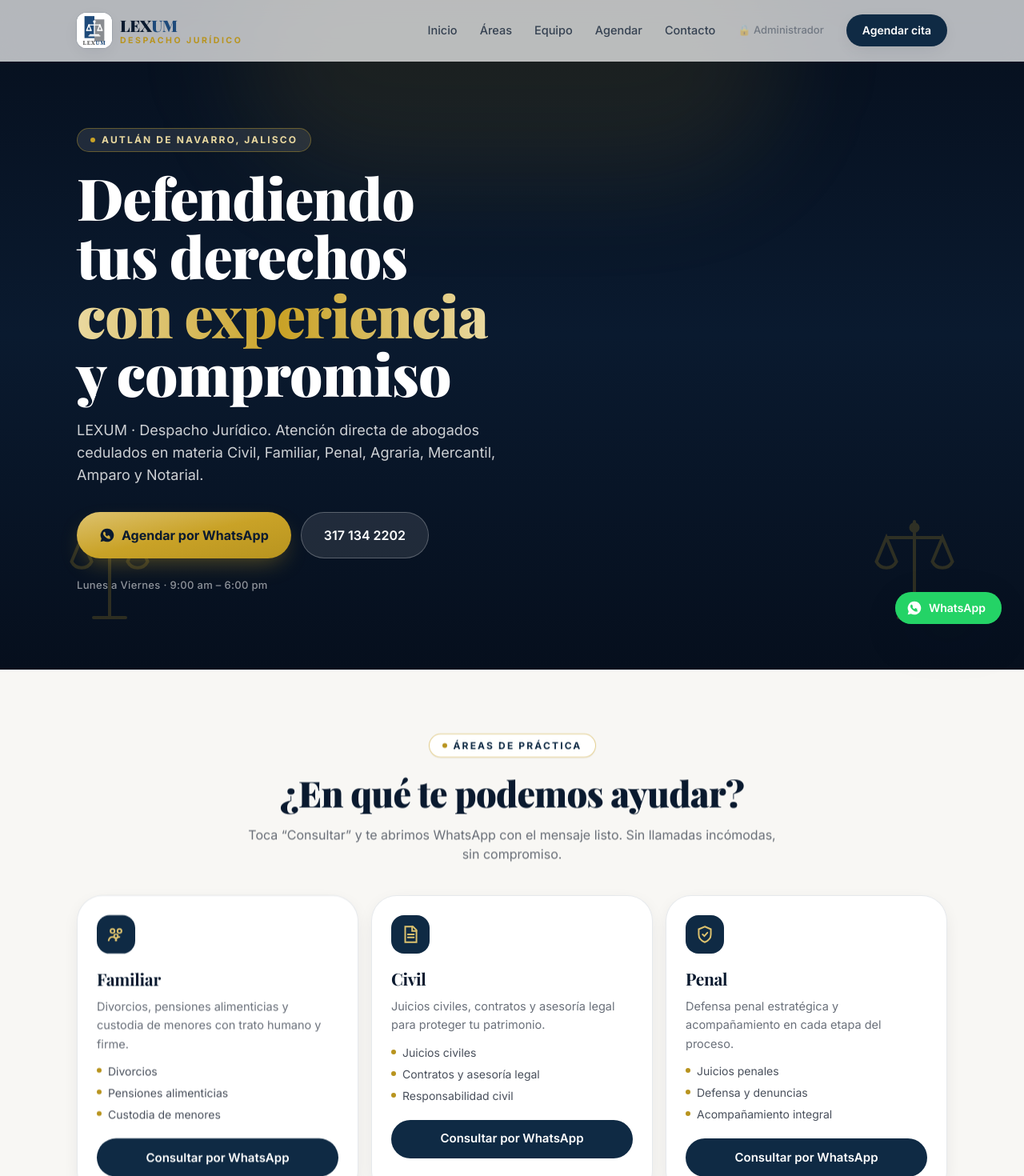
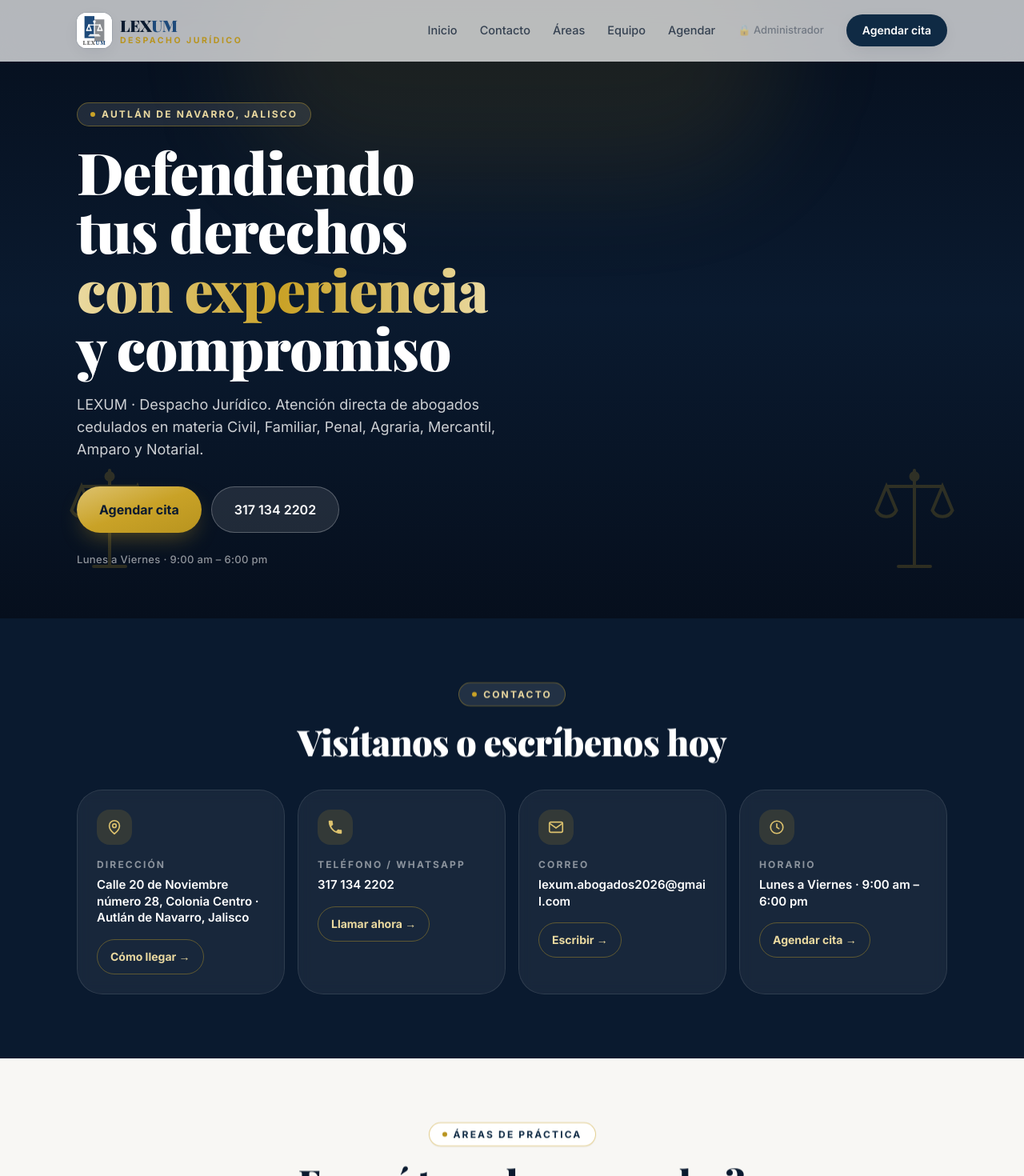
Before and after one commit to AlexisOsorio256/LEXUM, a Next.js app: page / in a window 1280 px wide. Shown: the top 1470 px of the page at 80% size. Built offline with nearby package versions, Linux system fonts and the light colour scheme; a web font is replaced by a local one.

Commit message:
Flujo unico al formulario; contacto arriba; sin foto ni submenus

```diff
--- a/src/app/page.tsx
+++ b/src/app/page.tsx
@@ -5,16 +5,20 @@ import VisitTracker from "@/components/VisitTracker";
 import Reveal from "@/components/Reveal";
 import Navbar from "@/components/Navbar";
 import Hero from "@/components/Hero";
+import Contacto from "@/components/Contacto";
 import Areas from "@/components/Areas";
 import Equipo from "@/components/Equipo";
 import Agendar from "@/components/Agendar";
-import Contacto from "@/components/Contacto";
 import Footer from "@/components/Footer";
-import WhatsAppFloat from "@/components/WhatsAppFloat";
 import StickyCallBar from "@/components/StickyCallBar";
 
 export const revalidate = 60;
 
+/**
+ * Orden: Inicio corto → Contacto → Áreas → Equipo → Agendar.
+ * El visitante ve primero dónde comunicarse; cada dato una sola vez.
+ * Único flujo hacia WhatsApp: el formulario de Agendar.
+ */
 export default async function Home() {
   const settings = despacho.settings as SiteSettings;
   const areas = (despacho.areas as Area[])
@@ -29,26 +33,16 @@ export default async function Home() {
     <main>
       <VisitTracker />
       <Reveal />
-      <Navbar
-        waNumber={settings.whatsapp_number}
-        waMessage={settings.whatsapp_message}
-        phoneDisplay={settings.phone_display}
-      />
+      <Navbar waNumber={settings.whatsapp_number} phoneDisplay={settings.phone_display} />
       <Hero settings={settings} />
-
-      <Areas areas={areas} waNumber={settings.whatsapp_number} consultas={metrics.likes} />
+      <Contacto settings={settings} />
+      <Areas areas={areas} consultas={metrics.likes} />
       <Equipo abogados={abogados} />
       <Agendar areas={areas} waNumber={settings.whatsapp_number} />
-      <Contacto settings={settings} />
       <Footer settings={settings} />
       {/* espacio para que la barra fija móvil no tape el final */}
       <div aria-hidden className="h-[76px] bg-navy-950 md:hidden" />
-      <StickyCallBar
-        waNumber={settings.whatsapp_number}
-        waMessage={settings.whatsapp_message}
-        phoneDisplay={settings.phone_display}
-      />
-      <WhatsAppFloat waNumber={settings.whatsapp_number} waMessage={settings.whatsapp_message} />
+      <StickyCallBar waNumber={settings.whatsapp_number} phoneDisplay={settings.phone_display} />
     </main>
   );
 }
--- a/src/components/Areas.tsx
+++ b/src/components/Areas.tsx
@@ -2,7 +2,8 @@
 
 import { useState } from "react";
 import type { Area } from "@/lib/types";
-import { areaLink } from "@/lib/whatsapp";
+
+export const AREA_EVENT = "lexum:elegir-area";
 
 const ICONS: Record<string, JSX.Element> = {
   familia: (
@@ -45,15 +46,15 @@ const ICONS: Record<string, JSX.Element> = {
 
 type Props = {
   areas: Area[];
-  waNumber: string;
   consultas: Record<string, number>;
 };
 
-/** Áreas de práctica: 1 columna en celular, 2-3 en escritorio. Botón grande de consulta. */
-export default function Areas({ areas, waNumber, consultas }: Props) {
+/** Áreas de práctica: 1 columna en celular, 2-3 en escritorio. "Consultar" lleva al formulario con el área elegida. */
+export default function Areas({ areas, consultas }: Props) {
   const [counts, setCounts] = useState(consultas);
 
-  async function contar(slug: string) {
+  async function contar(slug: string, areaName: string) {
+    window.dispatchEvent(new CustomEvent(AREA_EVENT, { detail: areaName }));
     setCounts((c) => ({ ...c, [slug]: (c[slug] ?? 0) + 1 }));
     try {
       const r = await fetch("/api/like", {
@@ -81,7 +82,7 @@ export default function Areas({ areas, waNumber, consultas }: Props) {
           ¿En qué te podemos ayudar?
         </h2>
         <p className="mt-3 text-[15px] leading-relaxed text-ink/65 md:text-base">
-          Toca “Consultar” y te abrimos WhatsApp con el mensaje listo.
+          Toca “Consultar” y el formulario se prepara con esa área.
           Sin llamadas incómodas, sin compromiso.
         </p>
       </div>
@@ -108,13 +109,11 @@ export default function Areas({ areas, waNumber, consultas }: Props) {
             </ul>
             <div className="mt-5 flex items-center gap-2">
               <a
-                href={areaLink(a.name, waNumber)}
-                target="_blank"
-                rel="noopener"
-                onClick={() => contar(a.slug)}
+                href="#agendar"
+                onClick={() => contar(a.slug, a.name)}
                 className="inline-flex min-h-[48px] flex-1 items-center justify-center gap-2 rounded-full bg-navy-800 px-5 text-[15px] font-semibold text-white transition hover:bg-navy-700 active:scale-[0.98]"
               >
-                Consultar por WhatsApp
+                Consultar esta área
               </a>
             </div>
             {(counts[a.slug] ?? 0) > 0 && (
--- a/src/components/Contacto.tsx
+++ b/src/components/Contacto.tsx
@@ -1,5 +1,5 @@
 import type { SiteSettings } from "@/lib/types";
-import { buildWaLink, telLink, mailLink } from "@/lib/whatsapp";
+import { telLink, mailLink } from "@/lib/whatsapp";
 
 type Props = { settings: SiteSettings };
 
@@ -42,8 +42,8 @@ export default function Contacto({ settings }: Props) {
     {
       t: "Horario",
       d: settings.hours,
-      href: buildWaLink(settings.whatsapp_number, settings.whatsapp_message),
-      label: "Agendar",
+      href: "#agendar",
+      label: "Agendar cita",
       icon: (
         <svg width="22" height="22" viewBox="0 0 24 24" fill="none" stroke="currentColor" strokeWidth="1.8" aria-hidden>
           <circle cx="12" cy="12" r="8.5" /><path d="M12 7.5V12l3 2" strokeLinecap="round" />
--- a/src/components/Hero.tsx
+++ b/src/components/Hero.tsx
@@ -1,6 +1,6 @@
 "use client";
 
-import { buildWaLink, telLink } from "@/lib/whatsapp";
+import { telLink } from "@/lib/whatsapp";
 import type { SiteSettings } from "@/lib/types";
 
 type Props = { settings: SiteSettings };
@@ -23,7 +23,7 @@ export default function Hero({ settings }: Props) {
         </div>
       </div>
 
-      <div className="relative mx-auto max-w-6xl px-4 pb-16 pt-28 md:pb-24 md:pt-40 lg:px-8">
+      <div className="relative mx-auto max-w-6xl px-4 pb-12 pt-24 md:pb-16 md:pt-32 lg:px-8">
         <div className="max-w-2xl">
           <p className="hero-enter eyebrow !border-gold-400/40 !bg-white/10 !text-gold-200">
             <span className="h-1.5 w-1.5 rounded-full bg-gold-400" />
@@ -42,14 +42,8 @@ export default function Hero({ settings }: Props) {
             Mercantil, Amparo y Notarial.
           </p>
           <div className="hero-enter hero-enter-3 mt-8 flex flex-col gap-3 sm:flex-row">
-            <a
-              href={buildWaLink(settings.whatsapp_number, settings.whatsapp_message)}
-              target="_blank"
-              rel="noopener"
-              className="btn-gold w-full sm:w-auto"
-            >
-              <WaIcon />
-              Agendar por WhatsApp
+            <a href="#agendar" className="btn-gold w-full sm:w-auto">
+              Agendar cita
             </a>
             <a
               href={telLink(settings.whatsapp_number)}
@@ -75,11 +69,3 @@ function ScaleMark() {
     </svg>
   );
 }
-
-function WaIcon() {
-  return (
-    <svg width="20" height="20" viewBox="0 0 24 24" fill="currentColor" aria-hidden>
-      <path d="M12 2a10 10 0 0 0-8.6 15.1L2 22l5-1.3A10 10 0 1 0 12 2Zm5.2 14.2c-.2.6-1.3 1.2-1.8 1.2-.5.1-1 .2-3.4-.7-2.9-1.2-4.7-4.1-4.9-4.3-.1-.2-1.1-1.5-1.1-2.9s.7-2 1-2.3c.2-.3.5-.3.7-.3h.5c.2 0 .4 0 .6.5s.8 1.9.8 2c.1.1.1.3 0 .5-.3.6-.6.8-.4 1.1.6 1.1 1.4 1.8 2.5 2.4.3.1.5 0 .7-.2l.8-.9c.2-.3.4-.2.7-.1l1.9.9c.3.1.5.2.5.3 0 .2 0 .7-.6 1.8Z" />
-    </svg>
-  );
-}
--- a/src/components/Navbar.tsx
+++ b/src/components/Navbar.tsx
@@ -2,16 +2,15 @@
 
 import { useEffect, useState } from "react";
 import { NAV_LINKS } from "@/lib/site";
-import { buildWaLink, telLink } from "@/lib/whatsapp";
+import { telLink } from "@/lib/whatsapp";
 import Logo from "./Logo";
 
 type Props = {
   waNumber: string;
-  waMessage: string;
   phoneDisplay: string;
 };
 
-export default function Navbar({ waNumber, waMessage, phoneDisplay }: Props) {
+export default function Navbar({ waNumber, phoneDisplay }: Props) {
   const [open, setOpen] = useState(false);
   const [scrolled, setScrolled] = useState(false);
 
@@ -68,9 +67,7 @@ export default function Navbar({ waNumber, waMessage, phoneDisplay }: Props) {
             🔒 Administrador
           </a>
           <a
-            href={buildWaLink(waNumber, waMessage)}
-            target="_blank"
-            rel="noopener"
+            href="#agendar"
             className="rounded-full bg-navy-800 px-5 py-2.5 text-sm font-semibold text-white shadow-card transition hover:-translate-y-0.5 hover:bg-navy-700 active:scale-95"
           >
             Agendar cita
@@ -129,17 +126,9 @@ export default function Navbar({ waNumber, waMessage, phoneDisplay }: Props) {
             >
               🔒 Administrador
             </a>
-            <div className="mt-4 grid grid-cols-2 gap-3">
-              <a
-                href={buildWaLink(waNumber, waMessage)}
-                target="_blank"
-                rel="noopener"
-                className="btn-wa w-full !px-4 text-[15px]"
-              >
-                WhatsApp
-              </a>
+            <div className="mt-4">
               <a href={telLink(waNumber)} className="btn-primary w-full !px-4 text-[15px]">
-                Llamar
+                Llamar {phoneDisplay}
               </a>
             </div>
             <p className="mt-3 text-center text-xs text-navy-900/50">
--- a/src/components/StickyCallBar.tsx
+++ b/src/components/StickyCallBar.tsx
@@ -1,14 +1,15 @@
 "use client";
 
-import { buildWaLink, telLink } from "@/lib/whatsapp";
+import { telLink } from "@/lib/whatsapp";
 
-type Props = { waNumber: string; waMessage: string; phoneDisplay: string };
+type Props = { waNumber: string; phoneDisplay: string };
 
 /**
- * Barra fija SOLO en móvil (md:hidden): Llamar + WhatsApp.
- * Botones de 56px, respeta safe-area. En escritorio se usa el flotante.
+ * Barra fija SOLO en móvil (md:hidden): Llamar + Agendar.
+ * Agendar lleva al formulario (único flujo hacia WhatsApp).
+ * Respeta safe-area. En escritorio no se muestra.
  */
-export default function StickyCallBar({ waNumber, waMessage, phoneDisplay }: Props) {
+export default function StickyCallBar({ waNumber, phoneDisplay }: Props) {
   return (
     <div
       className="fixed inset-x-0 bottom-0 z-50 border-t border-navy-800/10 bg-white/95 px-3 pt-2 backdrop-blur-xl md:hidden"
@@ -17,7 +18,7 @@ export default function StickyCallBar({ waNumber, waMessage, phoneDisplay }: Pro
       <div className="grid grid-cols-2 gap-2.5">
         <a
           href={telLink(waNumber)}
-          className="inline-flex min-h-[52px] items-center justify-center gap-2 rounded-2xl bg-navy-800 text-[15px] font-bold text-white active:scale-[0.98]"
+          className="inline-flex min-h-[52px] items-center justify-center gap-2 rounded-2xl bg-white text-[15px] font-bold text-navy-800 ring-1 ring-navy-800/20 active:scale-[0.98]"
           aria-label={`Llamar al ${phoneDisplay}`}
         >
           <svg width="18" height="18" viewBox="0 0 24 24" fill="currentColor" aria-hidden>
@@ -26,16 +27,11 @@ export default function StickyCallBar({ waNumber, waMessage, phoneDisplay }: Pro
           Llamar
         </a>
         <a
-          href={buildWaLink(waNumber, waMessage)}
-          target="_blank"
-          rel="noopener"
-          className="inline-flex min-h-[52px] items-center justify-center gap-2 rounded-2xl bg-[#25D366] text-[15px] font-bold text-white active:scale-[0.98]"
-          aria-label="Agendar por WhatsApp"
+          href="#agendar"
+          className="inline-flex min-h-[52px] items-center justify-center gap-2 rounded-2xl bg-navy-800 text-[15px] font-bold text-white active:scale-[0.98]"
+          aria-label="Ir a agendar cita"
         >
-          <svg width="18" height="18" viewBox="0 0 24 24" fill="currentColor" aria-hidden>
-            <path d="M12 2a10 10 0 0 0-8.6 15.1L2 22l5-1.3A10 10 0 1 0 12 2Zm5.2 14.2c-.2.6-1.3 1.2-1.8 1.2-.5.1-1 .2-3.4-.7-2.9-1.2-4.7-4.1-4.9-4.3-.1-.2-1.1-1.5-1.1-2.9s.7-2 1-2.3c.2-.3.5-.3.7-.3h.5c.2 0 .4 0 .6.5s.8 1.9.8 2c.1.1.1.3 0 .5-.3.6-.6.8-.4 1.1.6 1.1 1.4 1.8 2.5 2.4.3.1.5 0 .7-.2l.8-.9c.2-.3.4-.2.7-.1l1.9.9c.3.1.5.2.5.3 0 .2 0 .7-.6 1.8Z" />
-          </svg>
-          WhatsApp
+          Agendar cita
         </a>
       </div>
     </div>
--- a/src/components/WhatsAppFloat.tsx
+++ /dev/null
@@ -1,28 +0,0 @@
-"use client";
-
-import { buildWaLink } from "@/lib/whatsapp";
-
-export default function WhatsAppFloat({
-  waNumber,
-  waMessage,
-}: {
-  waNumber: string;
-  waMessage: string;
-}) {
-  return (
-    <a
-      href={buildWaLink(waNumber, waMessage)}
-      target="_blank"
-      rel="noopener"
-      aria-label="Hablar por WhatsApp"
-      style={{ bottom: "calc(1.25rem + env(safe-area-inset-bottom))" }}
-      className="group fixed right-5 z-50 hidden items-center gap-2 rounded-full bg-[#25D366] py-2.5 pl-3.5 pr-5 text-sm font-semibold text-white shadow-float transition-all duration-300 hover:-translate-y-1 md:flex md:right-7"
-    >
-      <span className="absolute inset-0 -z-10 animate-ping rounded-full bg-[#25D366]/30 [animation-duration:2.6s] motion-reduce:animate-none" aria-hidden />
-      <svg width="20" height="20" viewBox="0 0 24 24" fill="currentColor" aria-hidden>
-        <path d="M12 2a10 10 0 0 0-8.6 15.1L2 22l5-1.3A10 10 0 1 0 12 2Zm5.2 14.2c-.2.6-1.3 1.2-1.8 1.2-.5.1-1 .2-3.4-.7-2.9-1.2-4.7-4.1-4.9-4.3-.1-.2-1.1-1.5-1.1-2.9s.7-2 1-2.3c.2-.3.5-.3.7-.3h.5c.2 0 .4 0 .6.5s.8 1.9.8 2c.1.1.1.3 0 .5-.3.6-.6.8-.4 1.1.6 1.1 1.4 1.8 2.5 2.4.3.1.5 0 .7-.2l.8-.9c.2-.3.4-.2.7-.1l1.9.9c.3.1.5.2.5.3 0 .2 0 .7-.6 1.8Z" />
-      </svg>
-      <span className="font-semibold">WhatsApp</span>
-    </a>
-  );
-}
--- a/src/lib/site.ts
+++ b/src/lib/site.ts
@@ -27,10 +27,10 @@ export const ADMIN_USER = "admin2026@";
 
 export const NAV_LINKS = [
   { href: "#inicio", label: "Inicio" },
+  { href: "#contacto", label: "Contacto" },
   { href: "#areas", label: "Áreas" },
   { href: "#equipo", label: "Equipo" },
   { href: "#agendar", label: "Agendar" },
-  { href: "#contacto", label: "Contacto" },
 ];
 
 /**
```
Also changed, not shown: src/components/Agendar.tsx (+12 -1 lines).
